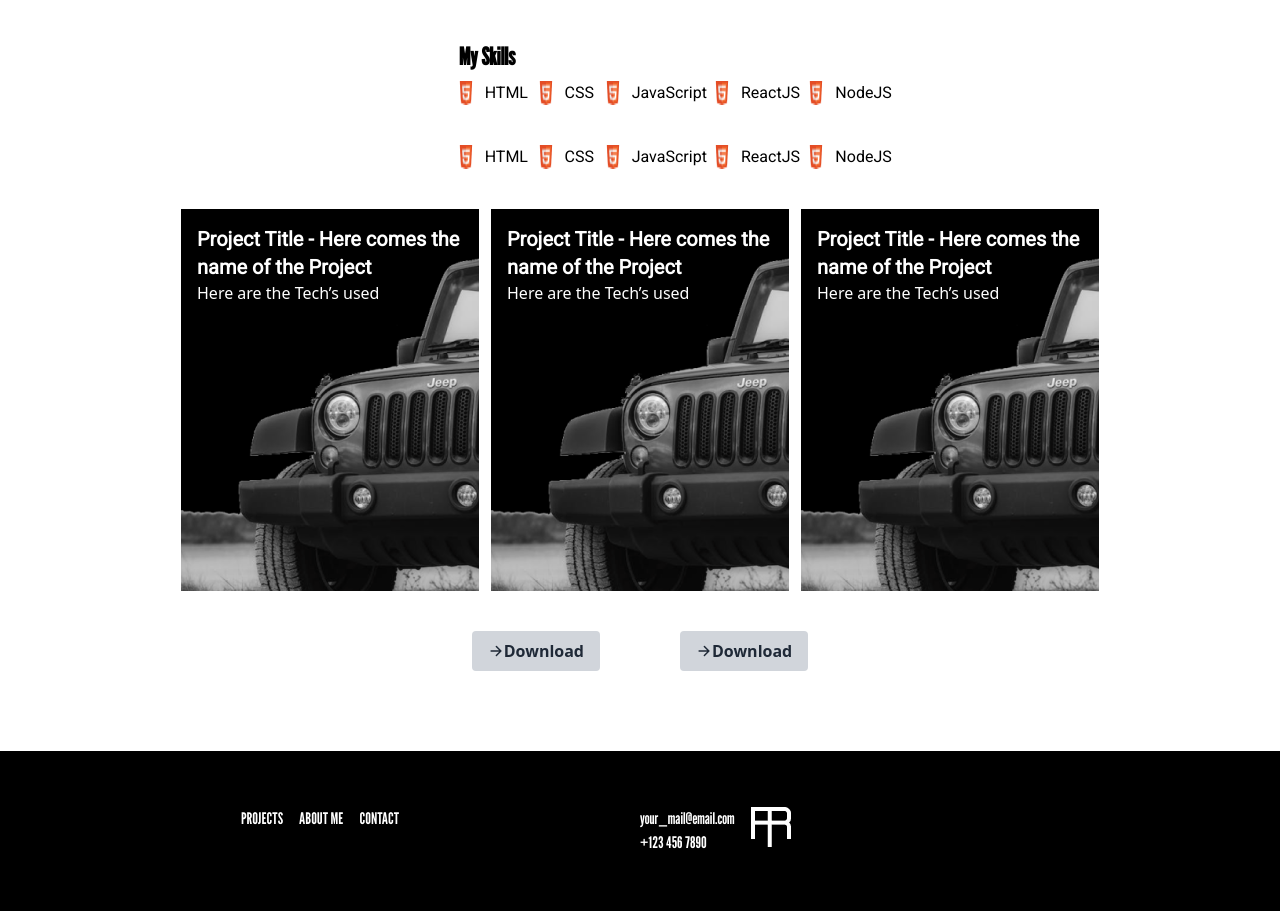
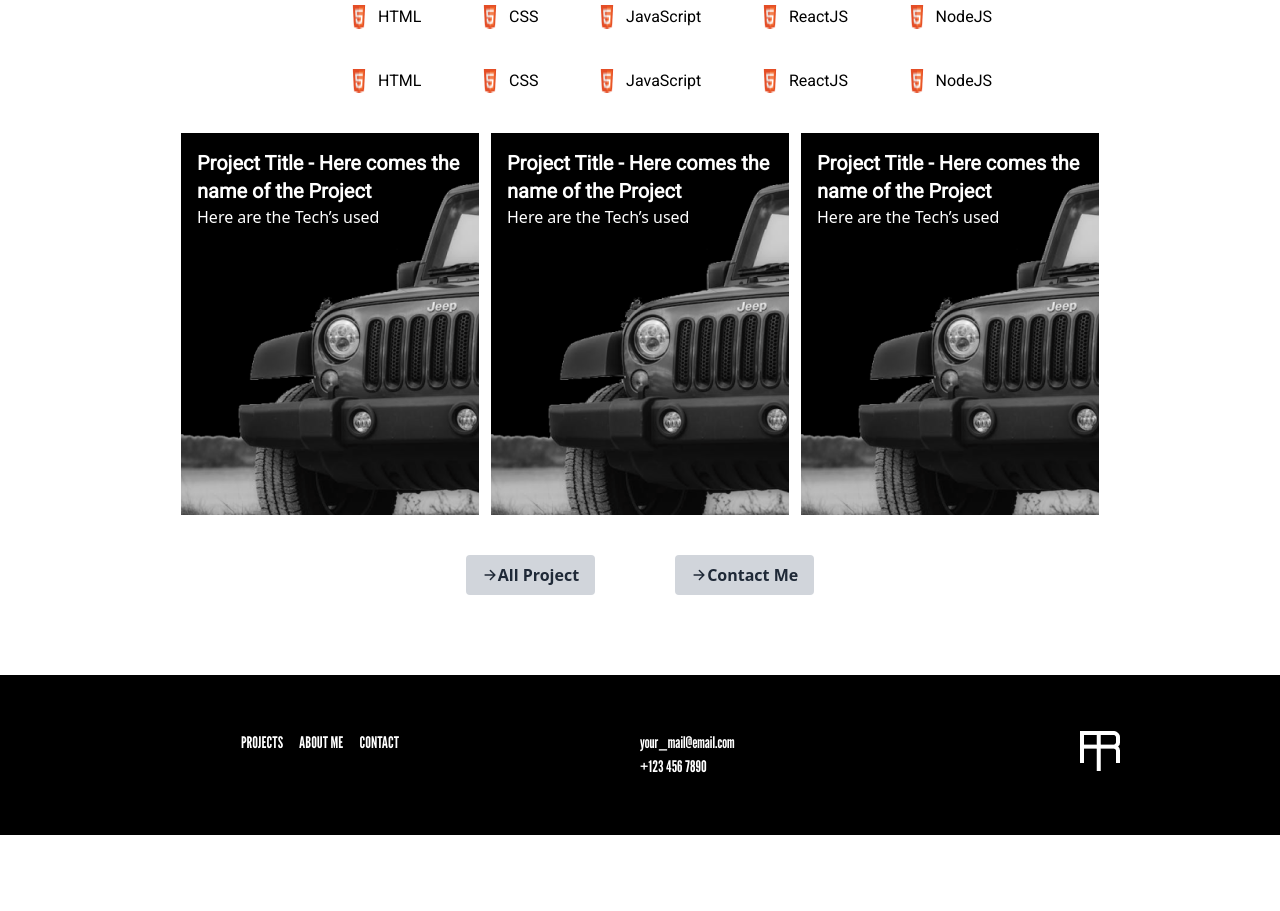
Before and after one commit to antarezaghifary/portfolio-web-td, a website: page src/index.html in a window 1280 px wide. Shown: the part 1119-2030 px from the top of the page. After the commit the page ends 1954 px from the top, so only its background shows below. Drawn offline with nearby package versions, Linux system fonts and the light colour scheme.

Commit message:
emang  boleh

```diff
--- a/src/index.html
+++ b/src/index.html
@@ -40,7 +40,7 @@
             class="col-span-12 items-center justify-center text-center text-white"
           >
             <h1 class="text-[96px]">YOUR NAME</h1>
-            <h1 class="text-[32] leading-tight">WEB-DESIGNER</h1>
+            <h1 class="text-[32px] leading-tight">WEB-DESIGNER</h1>
           </div>
         </div>
       </div>
@@ -49,7 +49,7 @@
     <section>
       <div class="container mx-auto overflow-x-hidden">
         <div class="grid grid-cols-12">
-          <div class="col-span-12 lg:col-span-4 lg:items-center lg:col-start-5">
+          <div class="col-span-12 lg:col-span-6 lg:items-center lg:col-start-4">
             <h1 class="mt-12 ml-8 text-hitam font-bold text-2xl">About me</h1>
             <p class="mt-5 mx-8">
               Lorem ipsum dolor sit amet, consetetur sadipscing elitr, sed diam
@@ -68,12 +68,12 @@
 
     <section>
       <div class="container mx-auto overflow-x-hidden">
-        <div class="grid grid-cols-12 items-center">
-          <div class="col-span-12 lg:items-center lg:col-span-4 lg:col-start-5">
+        <div class="grid grid-cols-12 items-center justify-between">
+          <div class="col-span-12 lg:items-center lg:col-span-6 lg:col-start-4">
             <h1 class="mt-12 ml-8 text-hitam font-bold text-2xl">My Skills</h1>
           </div>
           <div
-            class="col-span-12 flex flex-row ml-8 gap-6 lg:col-span-4 lg:col-start-5 lg:flex-col w-full"
+            class="col-span-12 flex flex-row ml-8 gap-6 lg:col-span-6 lg:col-start-4 lg:flex-col w-full"
           >
             <div
               class="col-span-6 flex flex-col lg:order-1 lg:flex-row lg:gap-4 justify-between"
@@ -105,7 +105,7 @@
             </div>
 
             <div
-              class="col-span-6 flex flex-col lg:order-2 lg:flex-row lg:mt-2 lg:gap-4"
+              class="col-span-6 flex flex-col lg:order-2 lg:flex-row lg:mt-2 lg:gap-4 justify-between"
             >
               <div class="container-html flex flex-row mt-3 lg:mt-2">
                 <img src="../assets/img/HTML5.png" alt="" />
@@ -190,14 +190,14 @@
               class="bg-gray-300 hover:bg-gray-400 text-gray-800 font-bold py-2 px-4 rounded inline-flex items-center justify-center m-10"
             >
               <ion-icon name="arrow-forward"></ion-icon>
-              <span>Download</span>
+              <span>All Project</span>
             </button>
 
             <button
               class="bg-gray-300 hover:bg-gray-400 text-gray-800 font-bold py-2 px-4 rounded inline-flex items-center justify-center mx-10"
             >
               <ion-icon name="arrow-forward"></ion-icon>
-              <span>Download</span>
+              <span>Contact Me</span>
             </button>
           </div>
         </div>
@@ -216,12 +216,12 @@
               <h1>CONTACT</h1>
             </div>
             <div
-              class="col-span-12 flex flex-row text-white justify-center gap-4 mt-14 mb-14 lg:col-span-6 lg:w-2/4 lg:items-start lg:justify-start"
+              class="col-span-12 flex flex-row text-white justify-center gap-4 mt-14 mb-14 lg:col-span-6 lg:w-2/4 lg:items-start lg:justify-between"
             >
               <img
                 src="../assets/img/rpLogoWhite.png"
                 alt=""
-                class="lg:order-2 lg:col-span-4 lg:items-end lg:justify-end lg:col-start-12 lg:col-end-12"
+                class="lg:order-2 lg:col-span-4 lg:items-end lg:justify-end lg:col-start-12 lg:col-end-12 lg:mr-40"
               />
               <div class="col-span-12 flex flex-col lg:order-1">
                 <h1>your_mail@email.com</h1>
```
Also changed, not shown: dist/tailwind.css.
